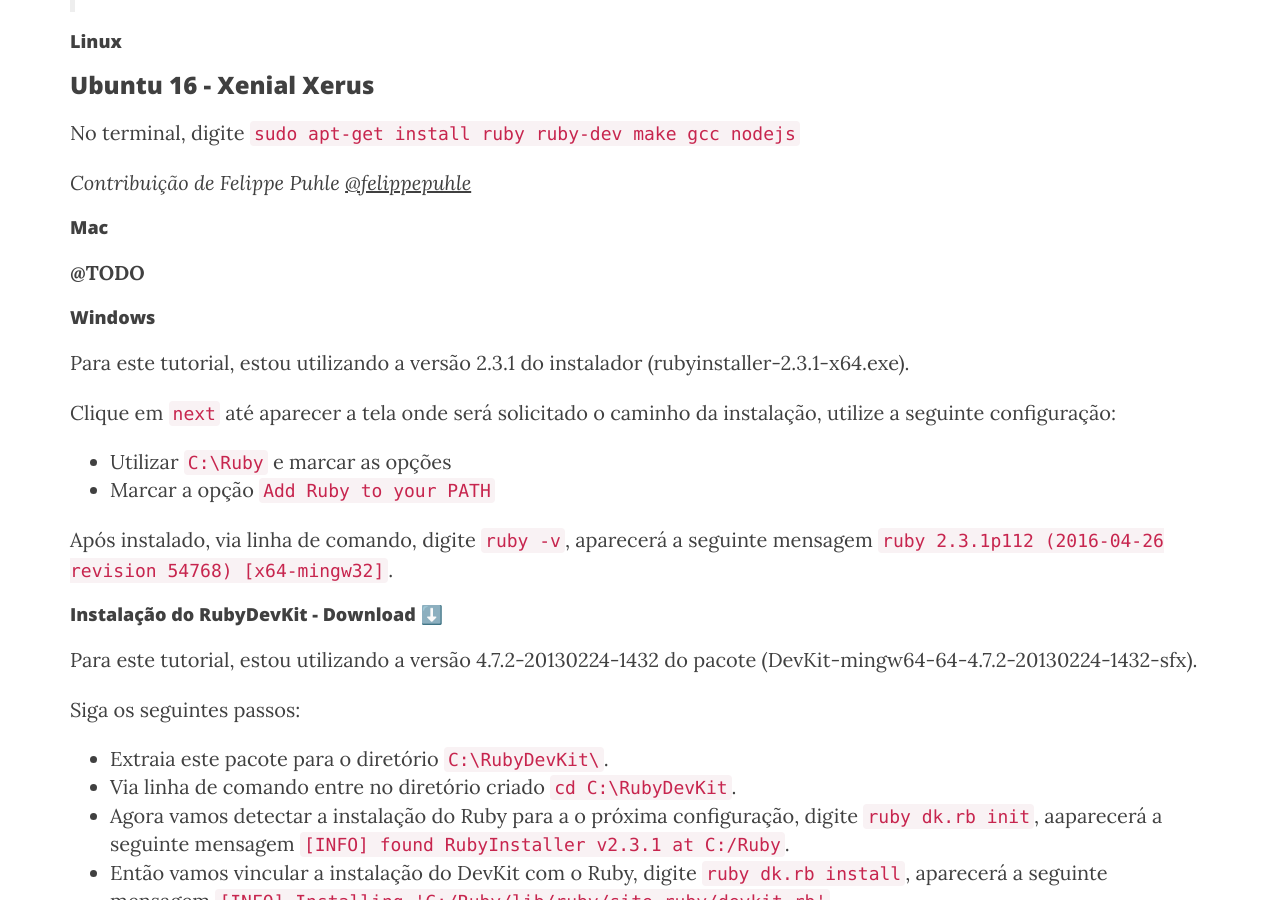
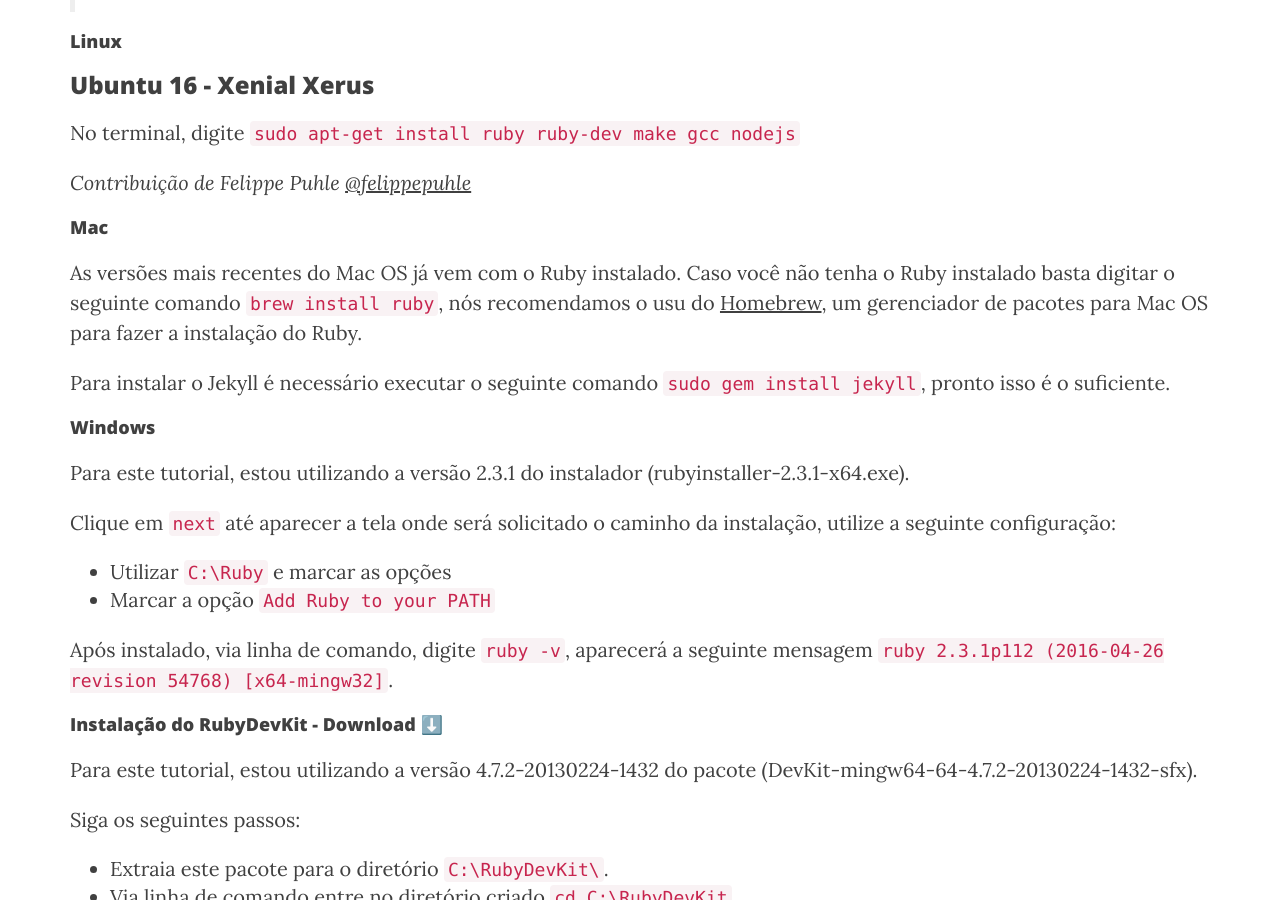
Before and after one commit to OESTIDigital/OESTIDigital.github.io, a Jekyll site: the page built from _posts/2016-08-18-tutorial-instalacao-jekyll.md, in a window 1280 px wide and 900 px high, scrolled down 1082 px. Built offline with Jekyll 4.4.1, drawn with Linux system fonts in a browser that asks for light colours; nearby versions of some CDN libraries; emoji names are drawn with the system emoji font; comment, search, counter and statistics services are not loaded.

Commit message:
Update 2016-08-18-tutorial-instalacao-jekyll.md

```diff
--- a/_posts/2016-08-18-tutorial-instalacao-jekyll.md
+++ b/_posts/2016-08-18-tutorial-instalacao-jekyll.md
@@ -32,7 +32,10 @@
 *Contribuição de Felippe Puhle [@felippepuhle](https://github.com/felippepuhle)*
 
 #### Mac
-**@TODO**
+
+As versões mais recentes do Mac OS já vem com o Ruby instalado. Caso você não tenha o Ruby instalado basta digitar o seguinte comando `brew install ruby`, nós recomendamos o usu do [Homebrew](http://brew.sh/), um gerenciador de pacotes para Mac OS para fazer a instalação do Ruby.
+
+Para instalar o Jekyll é necessário executar o seguinte comando `sudo gem install jekyll`, pronto isso é o suficiente.
 
 #### Windows
 
```
